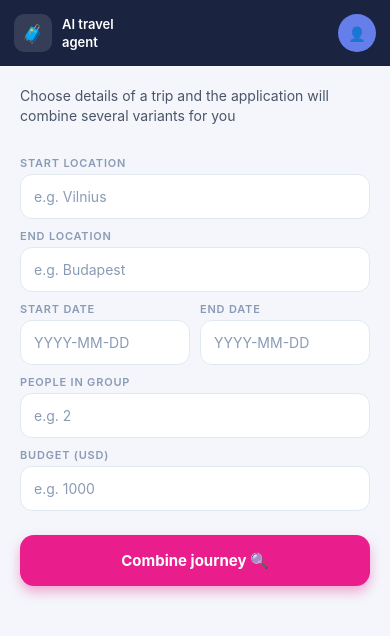
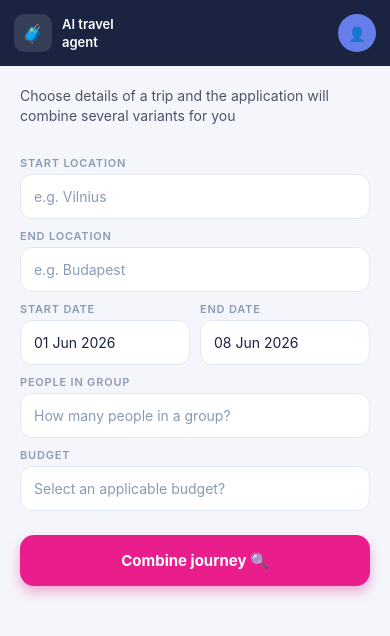
Before and after one commit to filchev-igor/ai-travel-agent, a React Native app: screen /Home in a window 390 px wide. Shown: the top 636 px of the page. Built offline with nearby package versions, Linux system fonts and the light colour scheme.

Commit message:
Styles corrections

```diff
--- a/package.json
+++ b/package.json
@@ -9,6 +9,7 @@
     "web": "expo start --web"
   },
   "dependencies": {
+    "@react-native-community/datetimepicker": "^9.1.0",
     "@react-navigation/native": "^7.2.4",
     "@react-navigation/native-stack": "^7.15.1",
     "babel-preset-expo": "^55.0.22",
@@ -22,7 +23,8 @@
     "react-native-dropdown-picker": "^5.4.6",
     "react-native-safe-area-context": "^5.8.0",
     "react-native-screens": "^4.25.1",
-    "react-native-web": "^0.21.0"
+    "react-native-web": "^0.21.0",
+    "react-native-web-picker": "^0.1.0"
   },
   "devDependencies": {
     "@types/react": "~19.2.2",
--- a/src/screens/HomeScreen.tsx
+++ b/src/screens/HomeScreen.tsx
@@ -1,5 +1,15 @@
 import React, { useState } from 'react';
-import { View, Text, TextInput, TouchableOpacity, ScrollView, StyleSheet, Alert } from 'react-native';
+import {
+  View,
+  Text,
+  TextInput,
+  TouchableOpacity,
+  ScrollView,
+  StyleSheet,
+  Alert,
+  Modal,
+  FlatList,
+} from 'react-native';
 import { NativeStackNavigationProp } from '@react-navigation/native-stack';
 import { RootStackParamList, TripData } from '../types';
 
@@ -9,101 +19,402 @@ type Props = {
 
 const HomeScreen = ({ navigation }: Props) => {
   const [startLocation, setStartLocation] = useState('');
-  const [endLocation, setEndLocation]     = useState('');
-  const [startDate, setStartDate]         = useState('');
-  const [endDate, setEndDate]             = useState('');
-  const [groupSize, setGroupSize]         = useState('');
-  const [budget, setBudget]               = useState('');
+  const [endLocation, setEndLocation] = useState('');
 
-  console.log('[HomeScreen] Rendered');
+  // Date states - using ISO strings for web inputs
+  const [startDate, setStartDate] = useState(() => {
+    const date = new Date();
+    date.setDate(date.getDate() + 7);
+    return date.toISOString().split('T')[0];
+  });
+  const [endDate, setEndDate] = useState(() => {
+    const date = new Date();
+    date.setDate(date.getDate() + 14);
+    return date.toISOString().split('T')[0];
+  });
+
+  // Dropdown states
+  const [groupModalVisible, setGroupModalVisible] = useState(false);
+  const [budgetModalVisible, setBudgetModalVisible] = useState(false);
+  const [groupSize, setGroupSize] = useState('');
+  const [budget, setBudget] = useState('');
+
+  // Options
+  const groupOptions = [
+    { label: '1 person', value: '1' },
+    { label: '2 people', value: '2' },
+    { label: '3 people', value: '3' },
+    { label: '4 people', value: '4' },
+    { label: '5 people', value: '5' },
+    { label: '6+ people', value: '6' },
+  ];
+
+  const budgetOptions = [
+    { label: 'Up to $500', value: '500' },
+    { label: 'Up to $1,000', value: '1000' },
+    { label: 'Up to $1,500', value: '1500' },
+    { label: 'Up to $2,000', value: '2000' },
+    { label: 'Up to $2,500', value: '2500' },
+    { label: 'Up to $3,000', value: '3000' },
+    { label: 'Up to $4,000', value: '4000' },
+    { label: 'Up to $5,000', value: '5000' },
+  ];
+
+  const formatDisplayDate = (dateStr: string): string => {
+    const d = new Date(dateStr);
+    return d.toLocaleDateString('en-GB', {
+      day: '2-digit',
+      month: 'short',
+      year: 'numeric',
+    });
+  };
 
   const onCombinePress = () => {
-    console.log('[HomeScreen] Combine pressed');
-    if (!startLocation || !endLocation) return Alert.alert('Missing info', 'Enter start and end location');
-    if (!startDate || !endDate)         return Alert.alert('Missing info', 'Enter travel dates (YYYY-MM-DD)');
-    if (!groupSize || !budget)          return Alert.alert('Missing info', 'Enter group size and budget');
+    if (!startLocation || !endLocation) {
+      return Alert.alert('Missing info', 'Enter start and end location');
+    }
+    if (!groupSize) {
+      return Alert.alert('Missing info', 'Select group size');
+    }
+    if (!budget) {
+      return Alert.alert('Missing info', 'Select budget');
+    }
 
     const tripData: TripData = {
       start: startLocation,
       end: endLocation,
-      startDate,
-      endDate,
+      startDate: startDate,
+      endDate: endDate,
       group: groupSize,
-      budget,
+      budget: budget,
     };
-    console.log('[HomeScreen] Navigating to Loading:', tripData);
+
     navigation.navigate('Loading', { tripData });
   };
+
+  const renderDropdownModal = (
+      visible: boolean,
+      onClose: () => void,
+      options: { label: string; value: string }[],
+      onSelect: (value: string) => void,
+      title: string
+  ) => (
+      <Modal
+          visible={visible}
+          transparent={true}
+          animationType="slide"
+          onRequestClose={onClose}
+      >
+        <View style={styles.modalOverlay}>
+          <View style={styles.modalContent}>
+            <Text style={styles.modalTitle}>{title}</Text>
+            <FlatList
+                data={options}
+                keyExtractor={(item) => item.value}
+                renderItem={({ item }) => (
+                    <TouchableOpacity
+                        style={styles.modalOption}
+                        onPress={() => {
+                          onSelect(item.value);
+                          onClose();
+                        }}
+                    >
+                      <Text style={styles.modalOptionText}>{item.label}</Text>
+                    </TouchableOpacity>
+                )}
+            />
+            <TouchableOpacity style={styles.modalCloseBtn} onPress={onClose}>
+              <Text style={styles.modalCloseBtnText}>Cancel</Text>
+            </TouchableOpacity>
+          </View>
+        </View>
+      </Modal>
+  );
 
   return (
       <View style={styles.container}>
         <View style={styles.header}>
           <View style={styles.headerLogo}>
-          <View style={styles.headerIcon}><Text style={styles.headerIconText}>🧳</Text></View>
+            <View style={styles.headerIcon}>
+              <Text style={styles.headerIconText}>🧳</Text>
+            </View>
             <Text style={styles.headerTitle}>AI travel{'\n'}agent</Text>
           </View>
-        <View style={styles.avatar}><Text>👤</Text></View>
+          <View style={styles.avatar}>
+            <Text>👤</Text>
+          </View>
         </View>
 
         <ScrollView style={styles.body} showsVerticalScrollIndicator={false}>
           <Text style={styles.subtitle}>
-          Choose details of a trip and the application will combine several variants for you
+            Choose details of a trip and the application will combine several
+            variants for you
           </Text>
 
           <Text style={styles.label}>Start location</Text>
-        <TextInput style={styles.input} placeholder="e.g. Vilnius" placeholderTextColor="#8a9bb5"
-          value={startLocation} onChangeText={setStartLocation} />
+          <TextInput
+              style={styles.input}
+              placeholder="e.g. Vilnius"
+              placeholderTextColor="#8a9bb5"
+              value={startLocation}
+              onChangeText={setStartLocation}
+          />
 
           <Text style={styles.label}>End location</Text>
-        <TextInput style={styles.input} placeholder="e.g. Budapest" placeholderTextColor="#8a9bb5"
-          value={endLocation} onChangeText={setEndLocation} />
+          <TextInput
+              style={styles.input}
+              placeholder="e.g. Budapest"
+              placeholderTextColor="#8a9bb5"
+              value={endLocation}
+              onChangeText={setEndLocation}
+          />
 
           <View style={styles.rowFields}>
             <View style={styles.halfField}>
               <Text style={styles.label}>Start date</Text>
-            <TextInput style={styles.input} placeholder="YYYY-MM-DD" placeholderTextColor="#8a9bb5"
-              value={startDate} onChangeText={setStartDate} />
+              <TouchableOpacity
+                  style={styles.dateInputWrapper}
+                  activeOpacity={0.7}
+                  onPress={() => {
+                    const input = document.getElementById('startDateInput') as HTMLInputElement;
+                    if (input) input.showPicker();
+                  }}
+              >
+                <Text style={styles.dateText}>{formatDisplayDate(startDate)}</Text>
+                <input
+                    id="startDateInput"
+                    type="date"
+                    value={startDate}
+                    onChange={(e) => setStartDate(e.target.value)}
+                    style={{
+                      position: 'absolute',
+                      opacity: 0,
+                      width: '100%',
+                      height: '100%',
+                      top: 0,
+                      left: 0,
+                      cursor: 'pointer',
+                    }}
+                />
+              </TouchableOpacity>
             </View>
             <View style={styles.halfField}>
               <Text style={styles.label}>End date</Text>
-            <TextInput style={styles.input} placeholder="YYYY-MM-DD" placeholderTextColor="#8a9bb5"
-              value={endDate} onChangeText={setEndDate} />
+              <TouchableOpacity
+                  style={styles.dateInputWrapper}
+                  activeOpacity={0.7}
+                  onPress={() => {
+                    const input = document.getElementById('endDateInput') as HTMLInputElement;
+                    if (input) input.showPicker();
+                  }}
+              >
+                <Text style={styles.dateText}>{formatDisplayDate(endDate)}</Text>
+                <input
+                    id="endDateInput"
+                    type="date"
+                    value={endDate}
+                    onChange={(e) => setEndDate(e.target.value)}
+                    style={{
+                      position: 'absolute',
+                      opacity: 0,
+                      width: '100%',
+                      height: '100%',
+                      top: 0,
+                      left: 0,
+                      cursor: 'pointer',
+                    }}
+                />
+              </TouchableOpacity>
             </View>
           </View>
 
           <Text style={styles.label}>People in group</Text>
-        <TextInput style={styles.input} placeholder="e.g. 2" placeholderTextColor="#8a9bb5"
-          keyboardType="numeric" value={groupSize} onChangeText={setGroupSize} />
+          <TouchableOpacity
+              style={styles.input}
+              onPress={() => setGroupModalVisible(true)}
+          >
+            <Text style={groupSize ? styles.selectedText : styles.placeholderText}>
+              {groupSize ? groupOptions.find(o => o.value === groupSize)?.label : 'How many people in a group?'}
+            </Text>
+          </TouchableOpacity>
 
-        <Text style={styles.label}>Budget (USD)</Text>
-        <TextInput style={styles.input} placeholder="e.g. 1000" placeholderTextColor="#8a9bb5"
-          keyboardType="numeric" value={budget} onChangeText={setBudget} />
+          <Text style={styles.label}>Budget</Text>
+          <TouchableOpacity
+              style={styles.input}
+              onPress={() => setBudgetModalVisible(true)}
+          >
+            <Text style={budget ? styles.selectedText : styles.placeholderText}>
+              {budget ? budgetOptions.find(o => o.value === budget)?.label : 'Select an applicable budget?'}
+            </Text>
+          </TouchableOpacity>
 
           <TouchableOpacity style={styles.button} onPress={onCombinePress}>
             <Text style={styles.buttonText}>Combine journey 🔍</Text>
           </TouchableOpacity>
           <View style={{ height: 30 }} />
         </ScrollView>
+
+        {/* Group Size Modal */}
+        {renderDropdownModal(
+            groupModalVisible,
+            () => setGroupModalVisible(false),
+            groupOptions,
+            setGroupSize,
+            'Select number of people'
+        )}
+
+        {/* Budget Modal */}
+        {renderDropdownModal(
+            budgetModalVisible,
+            () => setBudgetModalVisible(false),
+            budgetOptions,
+            setBudget,
+            'Select budget range'
+        )}
       </View>
   );
 };
 
 const styles = StyleSheet.create({
-  container:      { flex: 1, backgroundColor: '#f4f6fb' },
-  header:         { backgroundColor: '#1a2340', padding: 14, flexDirection: 'row', alignItems: 'center', justifyContent: 'space-between' },
-  headerLogo:     { flexDirection: 'row', alignItems: 'center', gap: 10 },
-  headerIcon:     { width: 38, height: 38, backgroundColor: 'rgba(255,255,255,0.12)', borderRadius: 10, alignItems: 'center', justifyContent: 'center' },
+  container: { flex: 1, backgroundColor: '#f4f6fb' },
+  header: {
+    backgroundColor: '#1a2340',
+    padding: 14,
+    flexDirection: 'row',
+    alignItems: 'center',
+    justifyContent: 'space-between',
+  },
+  headerLogo: { flexDirection: 'row', alignItems: 'center', gap: 10 },
+  headerIcon: {
+    width: 38,
+    height: 38,
+    backgroundColor: 'rgba(255,255,255,0.12)',
+    borderRadius: 10,
+    alignItems: 'center',
+    justifyContent: 'center',
+  },
   headerIconText: { fontSize: 18 },
-  headerTitle:    { color: '#ffffff', fontSize: 13, fontWeight: '600', lineHeight: 18 },
-  avatar:         { width: 38, height: 38, borderRadius: 19, backgroundColor: '#667eea', alignItems: 'center', justifyContent: 'center' },
-  body:           { flex: 1, padding: 20 },
-  subtitle:       { fontSize: 14, color: '#4a5568', marginBottom: 20, lineHeight: 20 },
-  label:          { fontSize: 11, fontWeight: '600', color: '#8a9bb5', textTransform: 'uppercase', letterSpacing: 0.8, marginBottom: 4, marginTop: 10 },
-  input:          { backgroundColor: '#ffffff', borderWidth: 1.5, borderColor: '#e2e8f0', borderRadius: 12, padding: 13, fontSize: 14, color: '#1a2340' },
-  rowFields:      { flexDirection: 'row', gap: 10 },
-  halfField:      { flex: 1 },
-  button:         { backgroundColor: '#e91e8c', borderRadius: 14, padding: 16, alignItems: 'center', marginTop: 24, shadowColor: '#e91e8c', shadowOffset: { width: 0, height: 6 }, shadowOpacity: 0.35, shadowRadius: 12, elevation: 6 },
-  buttonText:     { color: '#ffffff', fontSize: 15, fontWeight: '700' },
+  headerTitle: {
+    color: '#ffffff',
+    fontSize: 13,
+    fontWeight: '600',
+    lineHeight: 18,
+  },
+  avatar: {
+    width: 38,
+    height: 38,
+    borderRadius: 19,
+    backgroundColor: '#667eea',
+    alignItems: 'center',
+    justifyContent: 'center',
+  },
+  body: { flex: 1, padding: 20 },
+  subtitle: {
+    fontSize: 14,
+    color: '#4a5568',
+    marginBottom: 20,
+    lineHeight: 20,
+  },
+  label: {
+    fontSize: 11,
+    fontWeight: '600',
+    color: '#8a9bb5',
+    textTransform: 'uppercase',
+    letterSpacing: 0.8,
+    marginBottom: 4,
+    marginTop: 10,
+  },
+  input: {
+    backgroundColor: '#ffffff',
+    borderWidth: 1.5,
+    borderColor: '#e2e8f0',
+    borderRadius: 12,
+    padding: 13,
+    fontSize: 14,
+    color: '#1a2340',
+    justifyContent: 'center',
+  },
+  dateInputWrapper: {
+    backgroundColor: '#ffffff',
+    borderWidth: 1.5,
+    borderColor: '#e2e8f0',
+    borderRadius: 12,
+    padding: 13,
+    justifyContent: 'center',
+    position: 'relative',
+    cursor: 'pointer',
+  },
+  dateText: {
+    fontSize: 14,
+    color: '#1a2340',
+  },
+  placeholderText: {
+    fontSize: 14,
+    color: '#8a9bb5',
+  },
+  selectedText: {
+    fontSize: 14,
+    color: '#1a2340',
+  },
+  rowFields: { flexDirection: 'row', gap: 10 },
+  halfField: { flex: 1 },
+  button: {
+    backgroundColor: '#e91e8c',
+    borderRadius: 14,
+    padding: 16,
+    alignItems: 'center',
+    marginTop: 24,
+    shadowColor: '#e91e8c',
+    shadowOffset: { width: 0, height: 6 },
+    shadowOpacity: 0.35,
+    shadowRadius: 12,
+    elevation: 6,
+  },
+  buttonText: { color: '#ffffff', fontSize: 15, fontWeight: '700' },
+
+  // Modal styles
+  modalOverlay: {
+    flex: 1,
+    backgroundColor: 'rgba(0,0,0,0.5)',
+    justifyContent: 'center',
+    alignItems: 'center',
+  },
+  modalContent: {
+    backgroundColor: 'white',
+    borderRadius: 20,
+    padding: 20,
+    width: '80%',
+    maxHeight: '70%',
+  },
+  modalTitle: {
+    fontSize: 18,
+    fontWeight: '600',
+    color: '#1a2340',
+    textAlign: 'center',
+    marginBottom: 20,
+  },
+  modalOption: {
+    paddingVertical: 15,
+    borderBottomWidth: 1,
+    borderBottomColor: '#e2e8f0',
+  },
+  modalOptionText: {
+    fontSize: 16,
+    color: '#1a2340',
+    textAlign: 'center',
+  },
+  modalCloseBtn: {
+    marginTop: 15,
+    paddingVertical: 12,
+    backgroundColor: '#e2e8f0',
+    borderRadius: 10,
+  },
+  modalCloseBtnText: {
+    textAlign: 'center',
+    fontSize: 16,
+    fontWeight: '600',
+    color: '#4a5568',
+  },
 });
 
 export default HomeScreen;
--- a/src/screens/LoadingScreen.tsx
+++ b/src/screens/LoadingScreen.tsx
@@ -17,6 +17,15 @@ const LABELS = [
   'Combining journey variants...',
 ];
 
+const formatDate = (dateStr: string): string => {
+  const d = new Date(dateStr);
+  return d.toLocaleDateString('en-GB', {
+    day: '2-digit',
+    month: 'short',
+    year: 'numeric',
+  });
+};
+
 const SummaryRow = ({ label, value }: { label: string; value: string }) => (
     <View style={styles.summaryRow}>
       <Text style={styles.summaryLabel}>{label}</Text>
@@ -29,8 +38,6 @@ const LoadingScreen = ({ route, navigation }: Props) => {
   const [labelIndex, setLabelIndex] = useState(0);
   const progressAnim = useRef(new Animated.Value(0)).current;
 
-  console.log('[LoadingScreen] Mounted:', tripData);
-
   const animateProgress = (toValue: number, duration: number) =>
       Animated.timing(progressAnim, { toValue, duration, useNativeDriver: false }).start();
 
@@ -38,7 +45,10 @@ const LoadingScreen = ({ route, navigation }: Props) => {
     const labelInterval = setInterval(() => {
       setLabelIndex(prev => {
         const next = prev + 1;
-        if (next >= LABELS.length) { clearInterval(labelInterval); return prev; }
+        if (next >= LABELS.length) {
+          clearInterval(labelInterval);
+          return prev;
+        }
         return next;
       });
     }, 1200);
@@ -46,9 +56,7 @@ const LoadingScreen = ({ route, navigation }: Props) => {
     animateProgress(0.85, 4800);
 
     const callApi = async () => {
-      console.log('[LoadingScreen] Calling Gemini API...');
       const variants = await fetchTripVariants(tripData);
-      console.log('[LoadingScreen] Got variants, navigating to Results');
       animateProgress(1, 300);
       setTimeout(() => {
         clearInterval(labelInterval);
@@ -60,28 +68,43 @@ const LoadingScreen = ({ route, navigation }: Props) => {
     return () => clearInterval(labelInterval);
   }, []);
 
-  const progressWidth = progressAnim.interpolate({ inputRange: [0, 1], outputRange: ['0%', '100%'] });
+  const progressWidth = progressAnim.interpolate({
+    inputRange: [0, 1],
+    outputRange: ['0%', '100%'],
+  });
+
+  // Get group display text
+  const getGroupDisplay = (group: string): string => {
+    if (group === '6') return '6+ people';
+    return `${group} ${parseInt(group) === 1 ? 'person' : 'people'}`;
+  };
 
   return (
       <View style={styles.container}>
         <View style={styles.header}>
           <View style={styles.headerLogo}>
-          <View style={styles.headerIcon}><Text style={styles.headerIconText}>🧳</Text></View>
+            <View style={styles.headerIcon}>
+              <Text style={styles.headerIconText}>🧳</Text>
+            </View>
             <Text style={styles.headerTitle}>AI travel{'\n'}agent</Text>
           </View>
-        <View style={styles.avatar}><Text>👤</Text></View>
+          <View style={styles.avatar}>
+            <Text>👤</Text>
+          </View>
         </View>
 
         <View style={styles.body}>
+          <View style={styles.spinner}>
             <Text style={styles.spinnerEmoji}>⏳</Text>
+          </View>
           <Text style={styles.title}>Your journey selection summary</Text>
           <View style={styles.summary}>
-          <SummaryRow label="Starting point"  value={tripData.start} />
-          <SummaryRow label="End location"    value={tripData.end} />
-          <SummaryRow label="Start date"      value={tripData.startDate} />
-          <SummaryRow label="End date"        value={tripData.endDate} />
-          <SummaryRow label="People in group" value={tripData.group} />
-          <SummaryRow label="Budget"          value={`$${tripData.budget}`} />
+            <SummaryRow label="Starting point" value={tripData.start} />
+            <SummaryRow label="End location" value={tripData.end} />
+            <SummaryRow label="Start date" value={formatDate(tripData.startDate)} />
+            <SummaryRow label="End date" value={formatDate(tripData.endDate)} />
+            <SummaryRow label="People in group" value={getGroupDisplay(tripData.group)} />
+            <SummaryRow label="Budget" value={`$${tripData.budget}`} />
           </View>
           <View style={styles.progressWrap}>
             <Text style={styles.progressLabel}>{LABELS[labelIndex]}</Text>
@@ -95,24 +118,87 @@ const LoadingScreen = ({ route, navigation }: Props) => {
 };
 
 const styles = StyleSheet.create({
-  container:      { flex: 1, backgroundColor: '#4caf50' },
-  header:         { backgroundColor: '#1a2340', padding: 14, flexDirection: 'row', alignItems: 'center', justifyContent: 'space-between' },
-  headerLogo:     { flexDirection: 'row', alignItems: 'center', gap: 10 },
-  headerIcon:     { width: 38, height: 38, backgroundColor: 'rgba(255,255,255,0.12)', borderRadius: 10, alignItems: 'center', justifyContent: 'center' },
+  container: { flex: 1, backgroundColor: '#4caf50' },
+  header: {
+    backgroundColor: '#1a2340',
+    padding: 14,
+    flexDirection: 'row',
+    alignItems: 'center',
+    justifyContent: 'space-between',
+  },
+  headerLogo: { flexDirection: 'row', alignItems: 'center', gap: 10 },
+  headerIcon: {
+    width: 38,
+    height: 38,
+    backgroundColor: 'rgba(255,255,255,0.12)',
+    borderRadius: 10,
+    alignItems: 'center',
+    justifyContent: 'center',
+  },
   headerIconText: { fontSize: 18 },
-  headerTitle:    { color: '#ffffff', fontSize: 13, fontWeight: '600', lineHeight: 18 },
-  avatar:         { width: 38, height: 38, borderRadius: 19, backgroundColor: '#667eea', alignItems: 'center', justifyContent: 'center' },
-  body:           { flex: 1, padding: 24, alignItems: 'center', justifyContent: 'center', gap: 20 },
-  spinnerEmoji:   { fontSize: 40 },
-  title:          { color: '#ffffff', fontSize: 20, fontWeight: '700', textAlign: 'center' },
-  summary:        { backgroundColor: 'rgba(255,255,255,0.15)', borderRadius: 16, padding: 18, width: '100%', gap: 8 },
-  summaryRow:     { flexDirection: 'row', justifyContent: 'space-between' },
-  summaryLabel:   { color: 'rgba(255,255,255,0.75)', fontSize: 13 },
-  summaryValue:   { color: '#ffffff', fontSize: 13, fontWeight: '600' },
-  progressWrap:   { width: '100%', gap: 8 },
-  progressLabel:  { color: 'rgba(255,255,255,0.85)', fontSize: 12, textAlign: 'center' },
-  progressBg:     { backgroundColor: 'rgba(255,255,255,0.25)', borderRadius: 100, height: 8, overflow: 'hidden' },
-  progressFill:   { height: '100%', backgroundColor: '#ffffff', borderRadius: 100 },
+  headerTitle: {
+    color: '#ffffff',
+    fontSize: 13,
+    fontWeight: '600',
+    lineHeight: 18,
+  },
+  avatar: {
+    width: 38,
+    height: 38,
+    borderRadius: 19,
+    backgroundColor: '#667eea',
+    alignItems: 'center',
+    justifyContent: 'center',
+  },
+  body: {
+    flex: 1,
+    padding: 24,
+    alignItems: 'center',
+    justifyContent: 'center',
+    gap: 20,
+  },
+  spinner: {
+    width: 56,
+    height: 56,
+    borderRadius: 28,
+    backgroundColor: 'rgba(255,255,255,0.2)',
+    alignItems: 'center',
+    justifyContent: 'center',
+  },
+  spinnerEmoji: { fontSize: 32 },
+  title: {
+    color: '#ffffff',
+    fontSize: 20,
+    fontWeight: '700',
+    textAlign: 'center',
+  },
+  summary: {
+    backgroundColor: 'rgba(255,255,255,0.15)',
+    borderRadius: 16,
+    padding: 18,
+    width: '100%',
+    gap: 8,
+  },
+  summaryRow: { flexDirection: 'row', justifyContent: 'space-between' },
+  summaryLabel: { color: 'rgba(255,255,255,0.75)', fontSize: 13 },
+  summaryValue: { color: '#ffffff', fontSize: 13, fontWeight: '600' },
+  progressWrap: { width: '100%', gap: 8 },
+  progressLabel: {
+    color: 'rgba(255,255,255,0.85)',
+    fontSize: 12,
+    textAlign: 'center',
+  },
+  progressBg: {
+    backgroundColor: 'rgba(255,255,255,0.25)',
+    borderRadius: 100,
+    height: 8,
+    overflow: 'hidden',
+  },
+  progressFill: {
+    height: '100%',
+    backgroundColor: '#ffffff',
+    borderRadius: 100,
+  },
 });
 
 export default LoadingScreen;
```
Also changed, not shown: 1 other file (tests, documents, lock files or other folders). Lines whose indentation alone changed are shown as unchanged.
